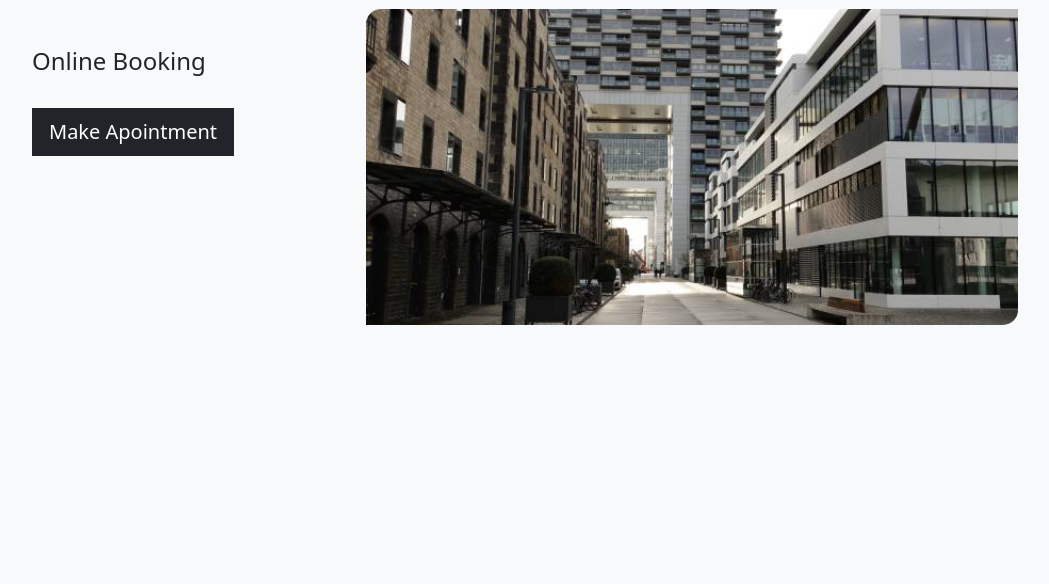
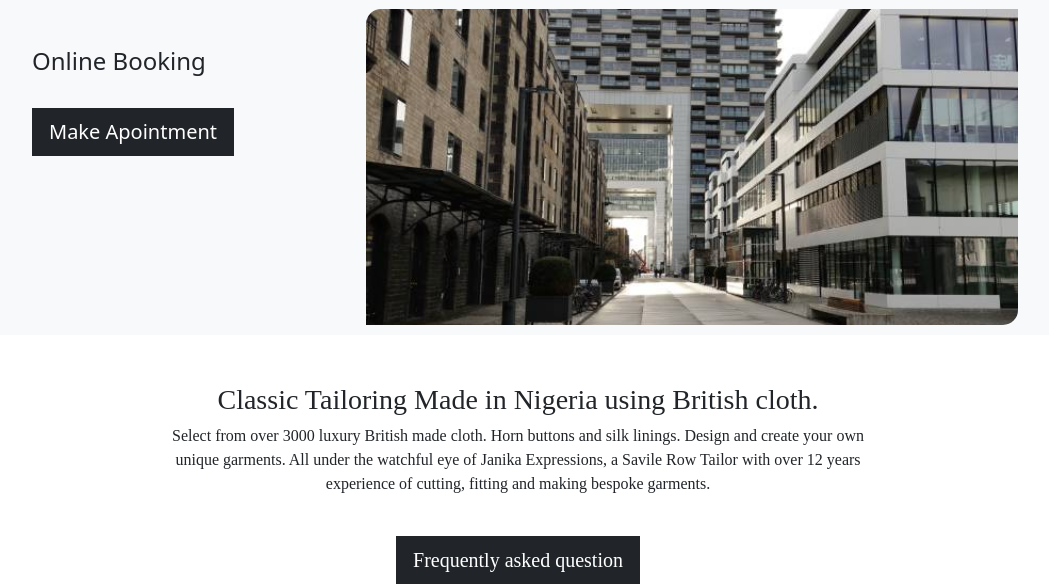
Before and after one commit to NnamTechWave/JanikaExpressions, a Flask app: page / in a window 1280 px wide. Shown: the part 4561-5145 px from the top of the page, without its empty margins (122-1171 px from the left). Before the commit the page ends 4886 px from the top, so only its background shows below. Run offline with Flask 3, Linux system fonts and the light colour scheme; some libraries are stand-ins or nearby versions.

Commit message:
Add a section for Frequently asked question in index.html

```diff
--- a/templates/index.html
+++ b/templates/index.html
@@ -420,6 +420,22 @@
             </div>
         </div>
     </section>
+    <!-- Frequently asked question -->
+    <section>
+        <div class="container mt-5 px-4">
+            <div class="text-center mx-auto thin-text">
+                <h3>Classic Tailoring Made in Nigeria using British cloth.</h3>
+                <p class="col-lg-8 col-12 mx-auto">
+                    Select from over 3000 luxury British made cloth. Horn buttons and silk linings.
+
+                    Design and create your own unique garments.
+
+                    All under the watchful eye of Janika Expressions, a Savile Row Tailor with over 12 years experience of cutting, fitting and making bespoke garments.
+                </p>
+                <a href=""><button class="btn btn-lg btn-dark rounded-0 mt-4">Frequently asked question</button></a>
+            </div>
+        </div>
+    </section>
 
 </main>
 
```
